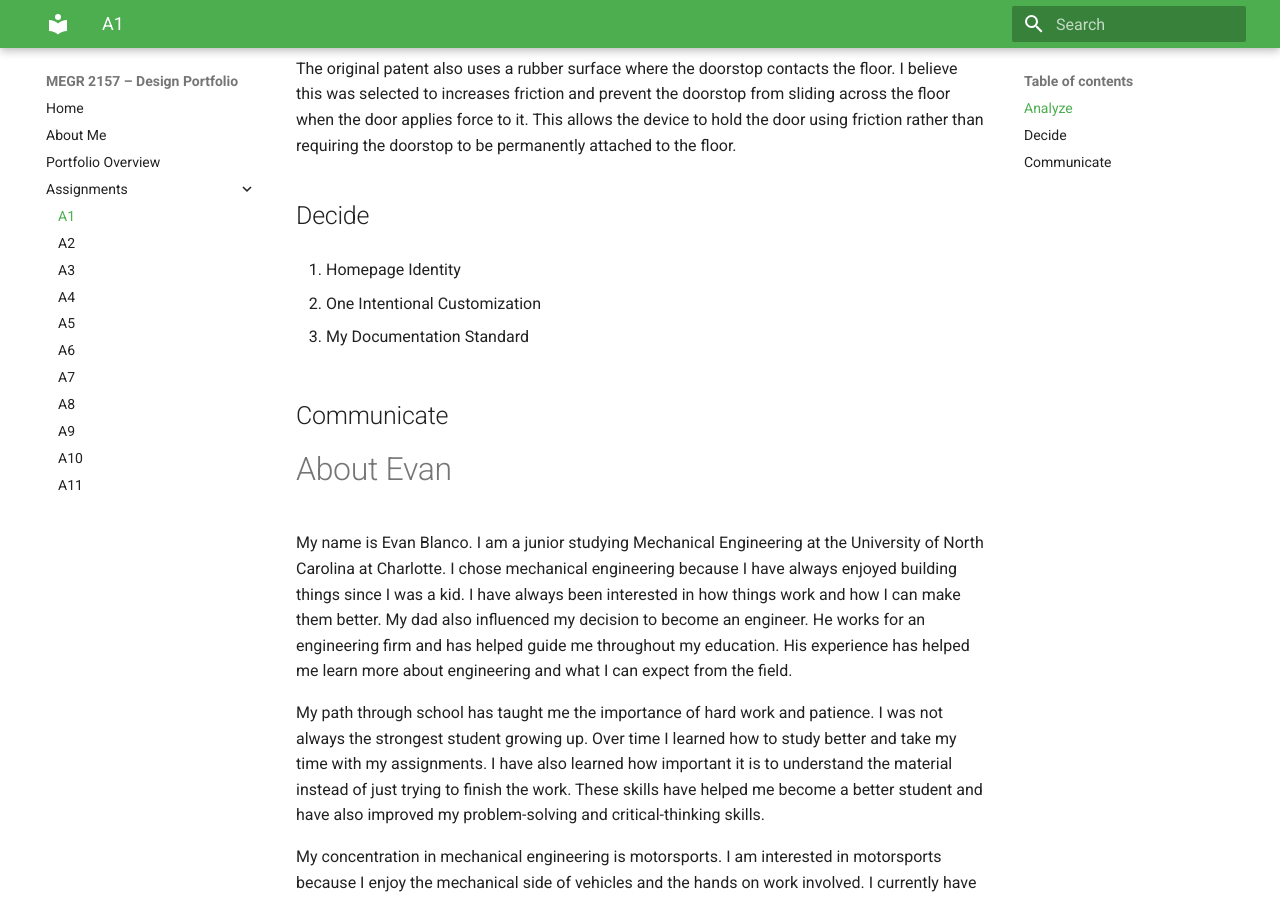
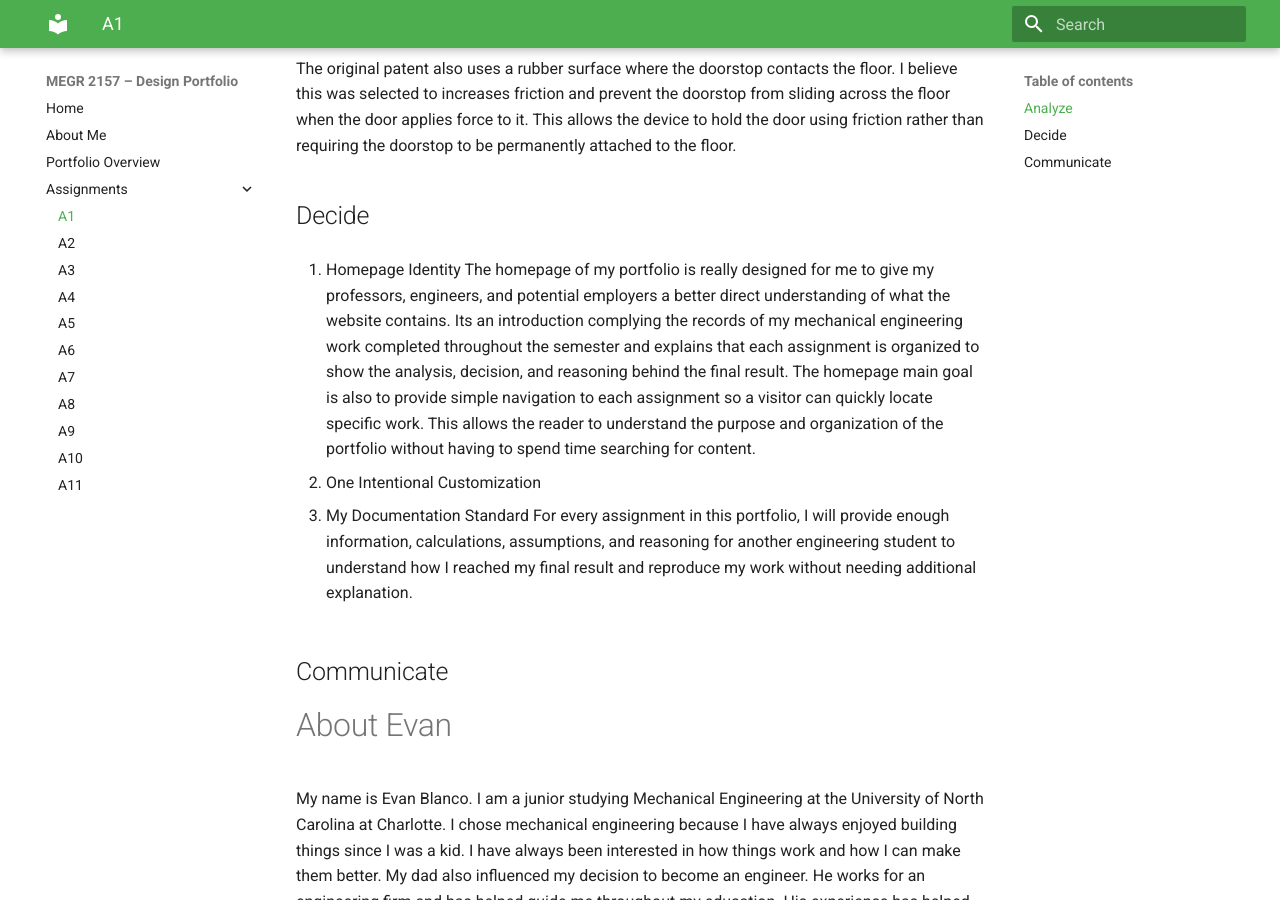
Before and after one commit to EvanBlanco12/portfolio, an MkDocs documentation site: the page built from docs/assignments/A01/index.md, in a window 1280 px wide and 900 px high, scrolled down 2424 px. Built offline with MkDocs 1.6.1 and Material for MkDocs 9.7.7, drawn with Linux system fonts in a browser that asks for light colours.

Commit message:
Enhance portfolio homepage and documentation details
Expanded the explanation of the portfolio homepage and documentation standards.

```diff
--- a/docs/assignments/A01/index.md
+++ b/docs/assignments/A01/index.md
@@ -79,7 +79,7 @@ The original patent also uses a rubber surface where the doorstop contacts the f
 
 ## Decide
 1. Homepage Identity
-
+The homepage of my portfolio is really designed for me to give my professors, engineers, and potential employers a better direct understanding of what the website contains. Its an introduction complying the records of my mechanical engineering work completed throughout the semester and explains that each assignment is organized to show the analysis, decision, and reasoning behind the final result. The homepage main goal is also to provide simple navigation to each assignment so a visitor can quickly locate specific work. This allows the reader to understand the purpose and organization of the portfolio without having to spend time searching for content.
 
 
 2. One Intentional Customization
@@ -88,7 +88,7 @@ The original patent also uses a rubber surface where the doorstop contacts the f
 
 
 3. My Documentation Standard
-
+For every assignment in this portfolio, I will provide enough information, calculations, assumptions, and reasoning for another engineering student to understand how I reached my final result and reproduce my work without needing additional explanation.
 
 ## Communicate
 #About Evan
```
